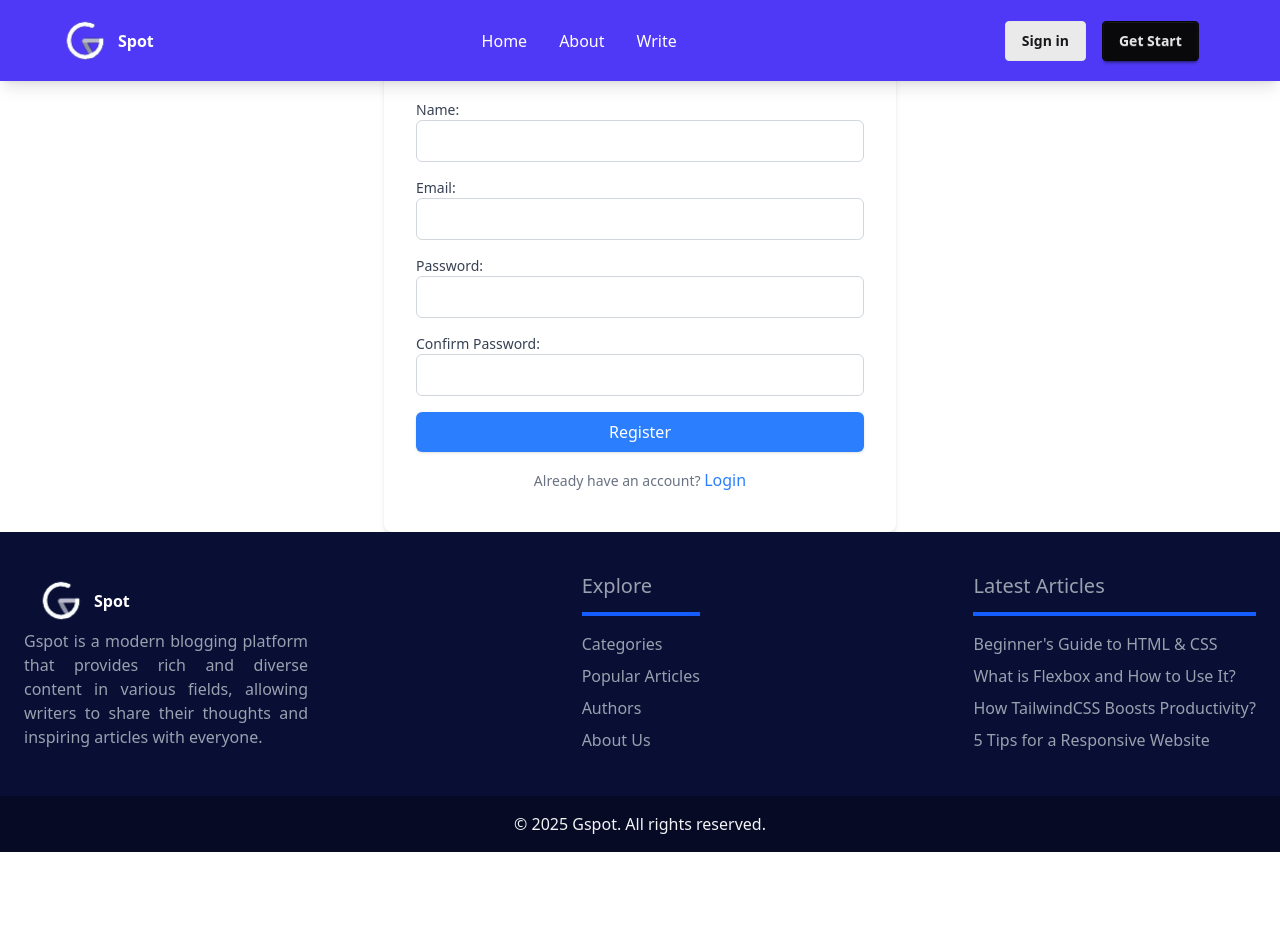
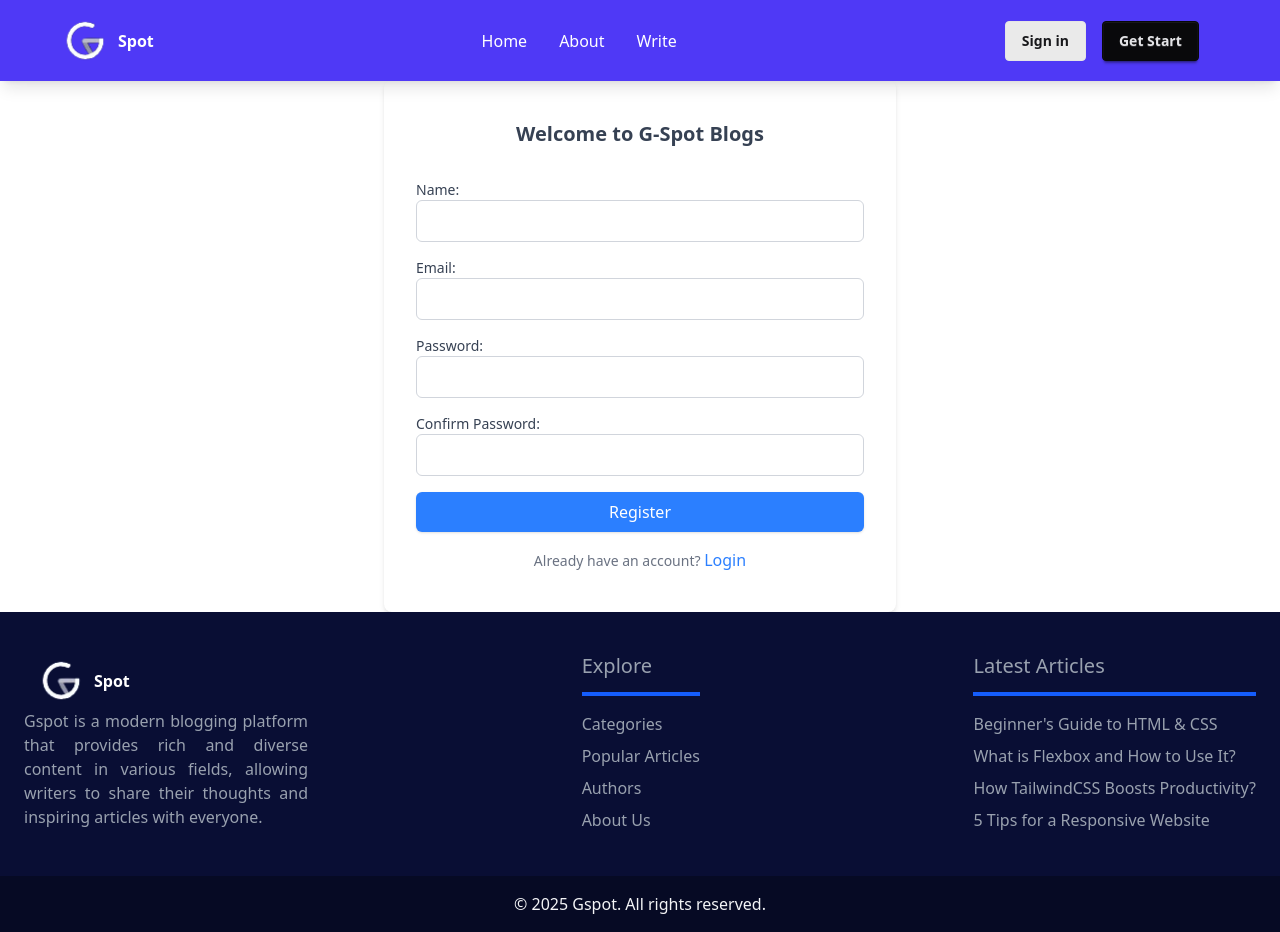
Before and after one commit to scob337/blogs-app, a Next.js app: page /register in a window 1280 px wide. Before the commit the page ends 852 px from the top, so only its background shows below. Built offline with nearby package versions, Linux system fonts and the light colour scheme.

Commit message:
add login and register form with function

```diff
--- /dev/null
+++ b/src/Components/NavBars/AuthNavbar.tsx
@@ -0,0 +1,11 @@
+import React from 'react'
+
+const AuthNavbar = () => {
+  return (
+    <div>
+      AuthNavBar
+    </div>
+  )
+}
+
+export default AuthNavbar
--- a/src/Components/NavBars/UnAuthNavbar.tsx
+++ b/src/Components/NavBars/UnAuthNavbar.tsx
@@ -8,7 +8,7 @@ const Links = [
   { id: 3, name: "Write", href: "/articles" },
 ];
 
-const Navbar = () => {
+const UnAuthNavbar = () => {
   const [open, setOpen] = useState(false);
 
   return (
@@ -84,4 +84,4 @@ const Navbar = () => {
   );
 };
 
-export default Navbar;
+export default UnAuthNavbar;
--- a/src/app/register/page.tsx
+++ b/src/app/register/page.tsx
@@ -1,5 +1,6 @@
 "use client";
 
+import { useRouter } from "next/navigation";
 import { useState } from "react";
 
 interface FormData {
@@ -10,6 +11,7 @@ interface FormData {
 }
 
 const RegisterForm: React.FC = () => {
+    const router = useRouter();
   const [formData, setFormData] = useState<FormData>({
     name: "",
     email: "",
@@ -19,8 +21,8 @@ const RegisterForm: React.FC = () => {
 
   const [errors, setErrors] = useState<Partial<FormData>>({});
   const [loading, setLoading] = useState(false);
-  const [status, setStatus] = useState<"success" | "error" | null>(null);
-
+  const [status, setStatus] = useState<"error" | "success" | null>(null);
+  const [statusMessage , setStatusMessage] = useState<string | null>(null);
   const handleChange = (e: React.ChangeEvent<HTMLInputElement>) => {
     const { name, value } = e.target;
     setFormData((prevData) => ({
@@ -70,7 +72,7 @@ const RegisterForm: React.FC = () => {
 
     setLoading(true);
     setStatus(null);
-
+    setStatusMessage(null);
     const { confirmPassword, ...dataToSend } = formData;
 
     try {
@@ -84,25 +86,30 @@ const RegisterForm: React.FC = () => {
 
       if (response.ok) {
         setStatus("success");
-        console.log("Registration successful");
-        // Perform additional actions after successful registration
+        setStatusMessage("Registration successful! Redirecting to login...");
+        setTimeout(() => {
+        router.push("/login");
+        }, 2000);
       } else {
         setStatus("error");
-        console.error("Registration failed");
+        setStatusMessage("Email already exists.");
         // Handle errors here
       }
     } catch (error) {
-      setStatus("error");
       console.error("An error occurred:", error);
+        setStatusMessage("An error occurred. Please try again later.");
+        setStatus("error");
     } finally {
       setLoading(false);
     }
   };
 
   return (
-    <div className="max-w-lg mx-auto bg-white dark:bg-gray-800 rounded-lg shadow-md px-8 py-10 flex flex-col items-center">
+    <div className="max-w-lg mx-auto
+    mt-20
+    bg-white dark:bg-gray-800 rounded-lg shadow-md px-8 py-10 flex flex-col items-center">
       <h1 className="text-xl font-bold text-center text-gray-700 dark:text-gray-200 mb-8">
-        Welcome to My Company
+        Welcome to G-Spot Blogs
       </h1>
       {status && (
         <div
@@ -110,9 +117,7 @@ const RegisterForm: React.FC = () => {
             status === "success" ? "bg-green-500" : "bg-red-500"
           }`}
         >
-          {status === "success"
-            ? "Registration successful!"
-            : "Registration failed. Please try again."}
+          {statusMessage}
         </div>
       )}
       <form onSubmit={handleSubmit} className="w-full flex flex-col gap-4">
```
